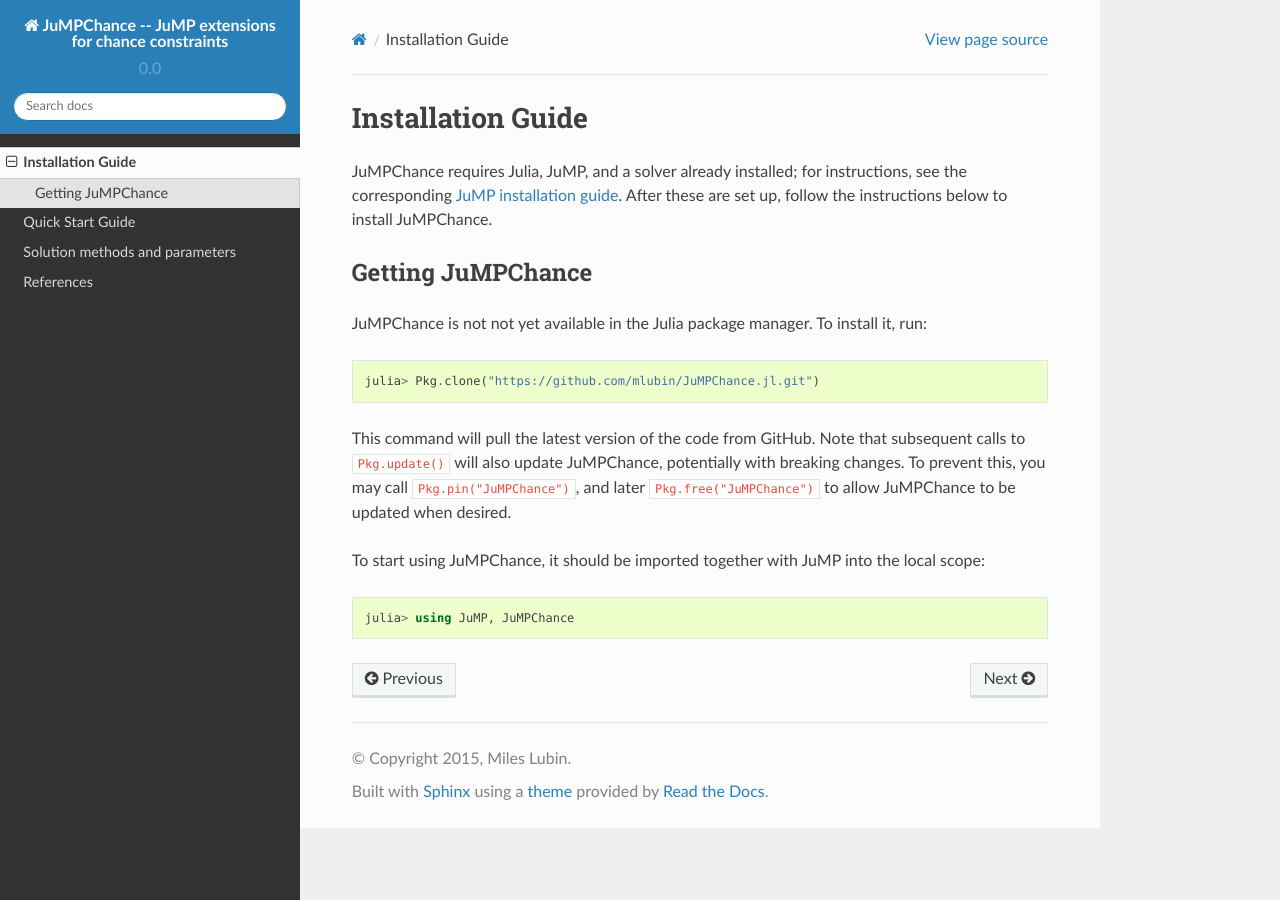
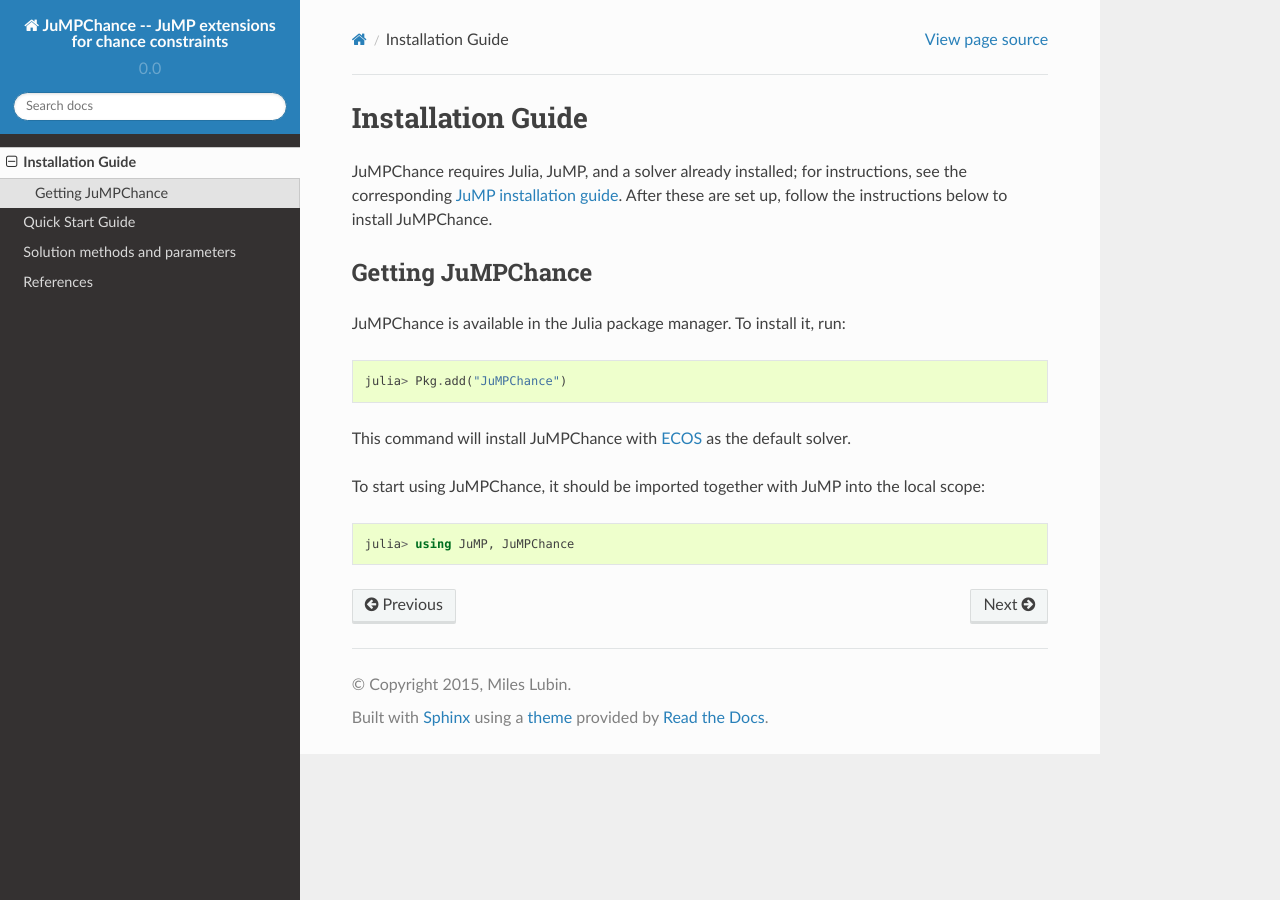
Before and after one commit to mlubin/JuMPChance.jl, a Sphinx documentation site: the page built from doc/installation.rst, in a window 1280 px wide. Built offline with Sphinx 7.4.7 and the Read the Docs theme 2.0.0, drawn with Linux system fonts in a browser that asks for light colours.

Commit message:
update install guide

```diff
--- a/doc/installation.rst
+++ b/doc/installation.rst
@@ -9,11 +9,11 @@
 Getting JuMPChance
 ^^^^^^^^^^^^^^^^^^
 
-JuMPChance is not not yet available in the Julia package manager. To install it, run::
+JuMPChance is available in the Julia package manager. To install it, run::
 
-    julia> Pkg.clone("https://github.com/mlubin/JuMPChance.jl.git")
+    julia> Pkg.add("JuMPChance")
 
-This command will pull the latest version of the code from GitHub. Note that subsequent calls to ``Pkg.update()`` will also update JuMPChance, potentially with breaking changes. To prevent this, you may call ``Pkg.pin("JuMPChance")``, and later ``Pkg.free("JuMPChance")`` to allow JuMPChance to be updated when desired.
+This command will install JuMPChance with `ECOS <https://github.com/JuliaOpt/ECOS.jl>`_ as the default solver.
 
 To start using JuMPChance, it should be imported together with JuMP into the local scope::
 
```
